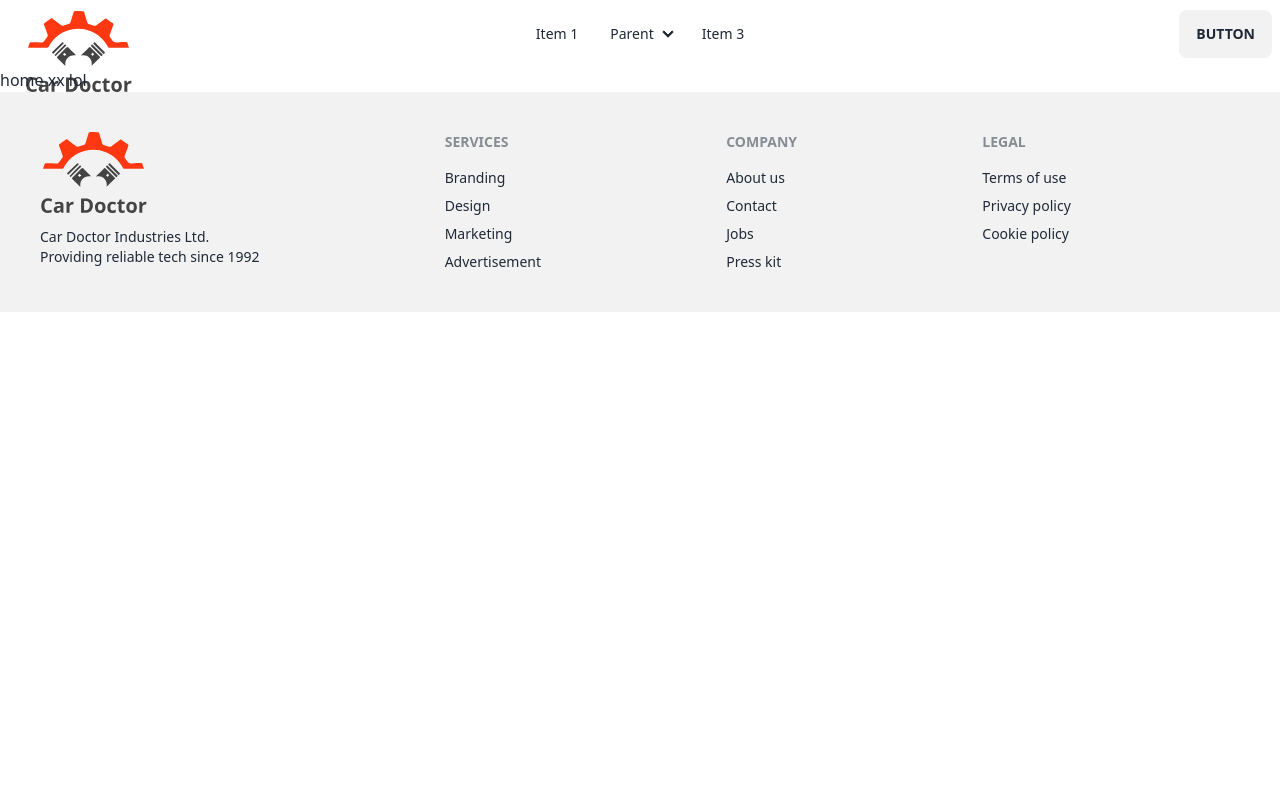
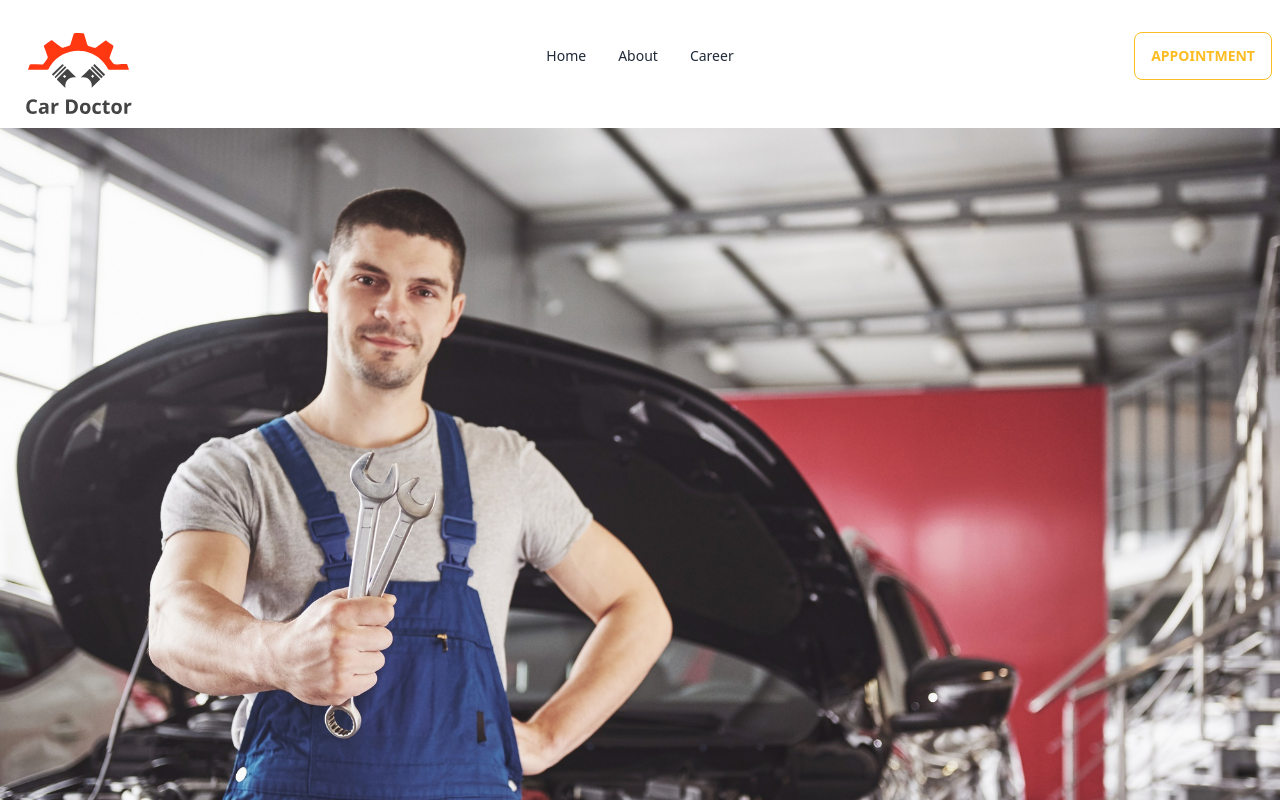
Before and after one commit to ras1k/car-doctor-client, a React (Vite) app: page / in a window 1280 px wide. Shown: the top 800 px of the page. Built offline with nearby package versions, Linux system fonts and the light colour scheme.

Commit message:
carousel added

```diff
--- /dev/null
+++ b/src/pages/Home/Banner/Banner.jsx
@@ -0,0 +1,44 @@
+import React from 'react';
+import img1 from '../../../assets/images/banner/1.jpg';
+import img2 from '../../../assets/images/banner/2.jpg';
+import img3 from '../../../assets/images/banner/3.jpg';
+import img4 from '../../../assets/images/banner/4.jpg';
+import img5 from '../../../assets/images/banner/5.jpg';
+import img6 from '../../../assets/images/banner/6.jpg';
+
+const Banner = () => {
+    return (
+        <div className="carousel w-full">
+            <div id="slide1" className="carousel-item relative w-full">
+                <img src={img1} className="w-full" />
+                <div className="absolute flex justify-end gap-5 transform -translate-y-1/2 left-5 right-5 bottom-0">
+                    <a href="#slide4" className="btn btn-circle">❮</a>
+                    <a href="#slide2" className="btn btn-circle">❯</a>
+                </div>
+            </div>
+            <div id="slide2" className="carousel-item relative w-full">
+                <img src={img2} className="w-full" />
+                <div className="absolute flex justify-end gap-5 transform -translate-y-1/2 left-5 right-5 bottom-0">
+                    <a href="#slide4" className="btn btn-circle">❮</a>
+                    <a href="#slide2" className="btn btn-circle">❯</a>
+                </div>
+            </div>
+            <div id="slide3" className="carousel-item relative w-full">
+                <img src={img3} className="w-full" />
+                <div className="absolute flex justify-end gap-5 transform -translate-y-1/2 left-5 right-5 bottom-0">
+                    <a href="#slide4" className="btn btn-circle">❮</a>
+                    <a href="#slide2" className="btn btn-circle">❯</a>
+                </div>
+            </div>
+            <div id="slide4" className="carousel-item relative w-full">
+                <img src={img4} className="w-full" />
+                <div className="absolute flex justify-end gap-5 transform -translate-y-1/2 left-5 right-5 bottom-0">
+                    <a href="#slide4" className="btn btn-circle">❮</a>
+                    <a href="#slide2" className="btn btn-circle">❯</a>
+                </div>
+            </div>
+        </div>
+    );
+};
+
+export default Banner;
--- a/src/pages/Home/Home/Home.jsx
+++ b/src/pages/Home/Home/Home.jsx
@@ -1,9 +1,10 @@
 import React from 'react';
+import Banner from '../Banner/Banner';
 
 const Home = () => {
     return (
         <div>
-            home xx lol
+            <Banner></Banner>
         </div>
     );
 };
--- a/src/pages/Shared/NavBar/NavBar.jsx
+++ b/src/pages/Shared/NavBar/NavBar.jsx
@@ -3,44 +3,37 @@
 import logo from '../../../assets/logo.svg'
 
 const NavBar = () => {
+    const navItems = <>
+        <li>
+            <Link to="/">Home</Link>
+        </li>
+        <li>
+            <Link to='/about'>About</Link>
+        </li>
+        <li>
+            <a>Career</a>
+        </li>
+    </>
     return (
-        <div className="navbar bg-base-100">
+        <div className="navbar align-middle bg-base-100 h-28 mb-4">
             <div className="navbar-start">
                 <div className="dropdown">
                     <label tabIndex={0} className="btn btn-ghost lg:hidden">
                         <svg xmlns="http://www.w3.org/2000/svg" className="h-5 w-5" fill="none" viewBox="0 0 24 24" stroke="currentColor"><path strokeLinecap="round" strokeLinejoin="round" strokeWidth="2" d="M4 6h16M4 12h8m-8 6h16" /></svg>
                     </label>
                     <ul tabIndex={0} className="menu menu-sm dropdown-content mt-3 p-2 shadow bg-base-100 rounded-box w-52">
-                        <li><a>Item 1</a></li>
-                        <li>
-                            <a>Parent</a>
-                            <ul className="p-2">
-                                <li><a>Submenu 1</a></li>
-                                <li><a>Submenu 2</a></li>
-                            </ul>
-                        </li>
-                        <li><a>Item 3</a></li>
+                        {navItems}
                     </ul>
                 </div>
                 <Link to="/" className="btn btn-ghost normal-case text-xl"><img src={logo} alt="" /></Link>
             </div>
             <div className="navbar-center hidden lg:flex">
                 <ul className="menu menu-horizontal px-1">
-                    <li><a>Item 1</a></li>
-                    <li tabIndex={0}>
-                        <details>
-                            <summary>Parent</summary>
-                            <ul className="p-2">
-                                <li><a>Submenu 1</a></li>
-                                <li><a>Submenu 2</a></li>
-                            </ul>
-                        </details>
-                    </li>
-                    <li><a>Item 3</a></li>
+                    {navItems}
                 </ul>
             </div>
             <div className="navbar-end">
-                <a className="btn">Button</a>
+                <button className="btn btn-outline btn-warning">appointment</button>
             </div>
         </div>
     );
```
